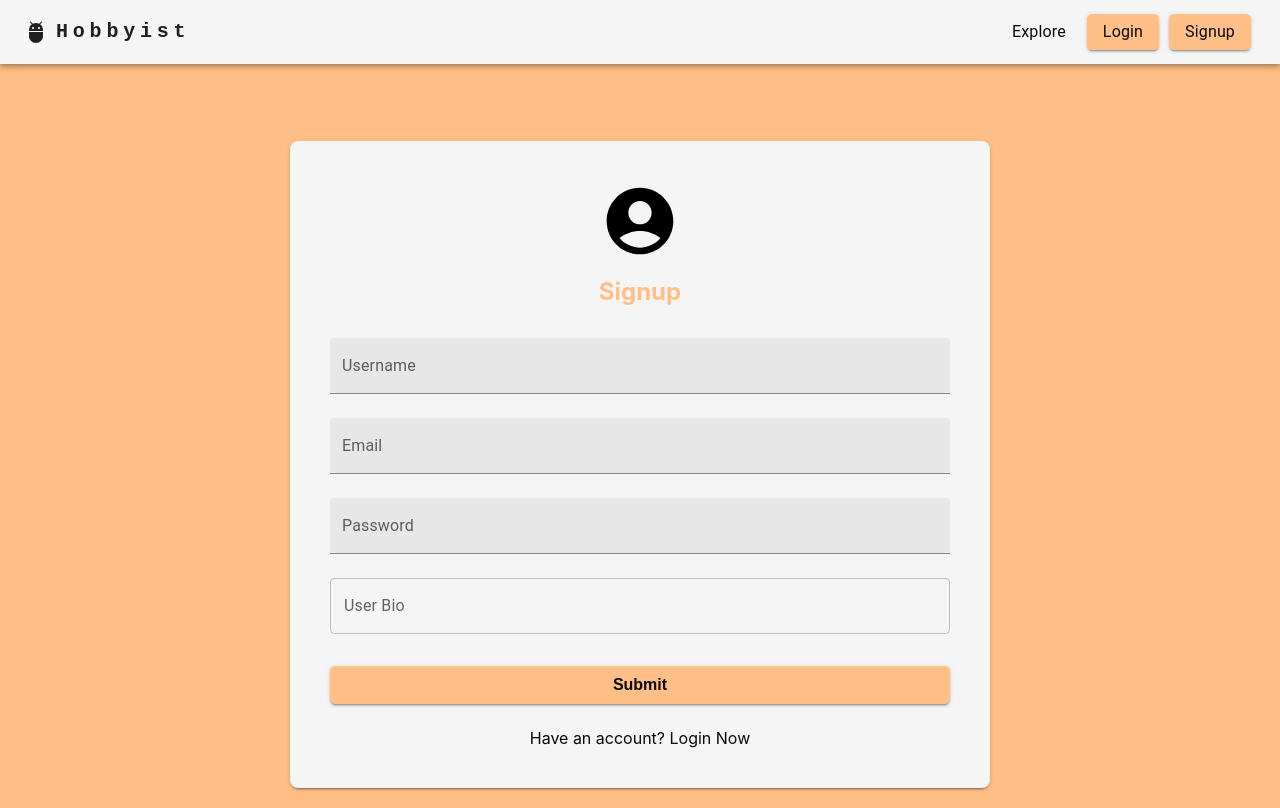
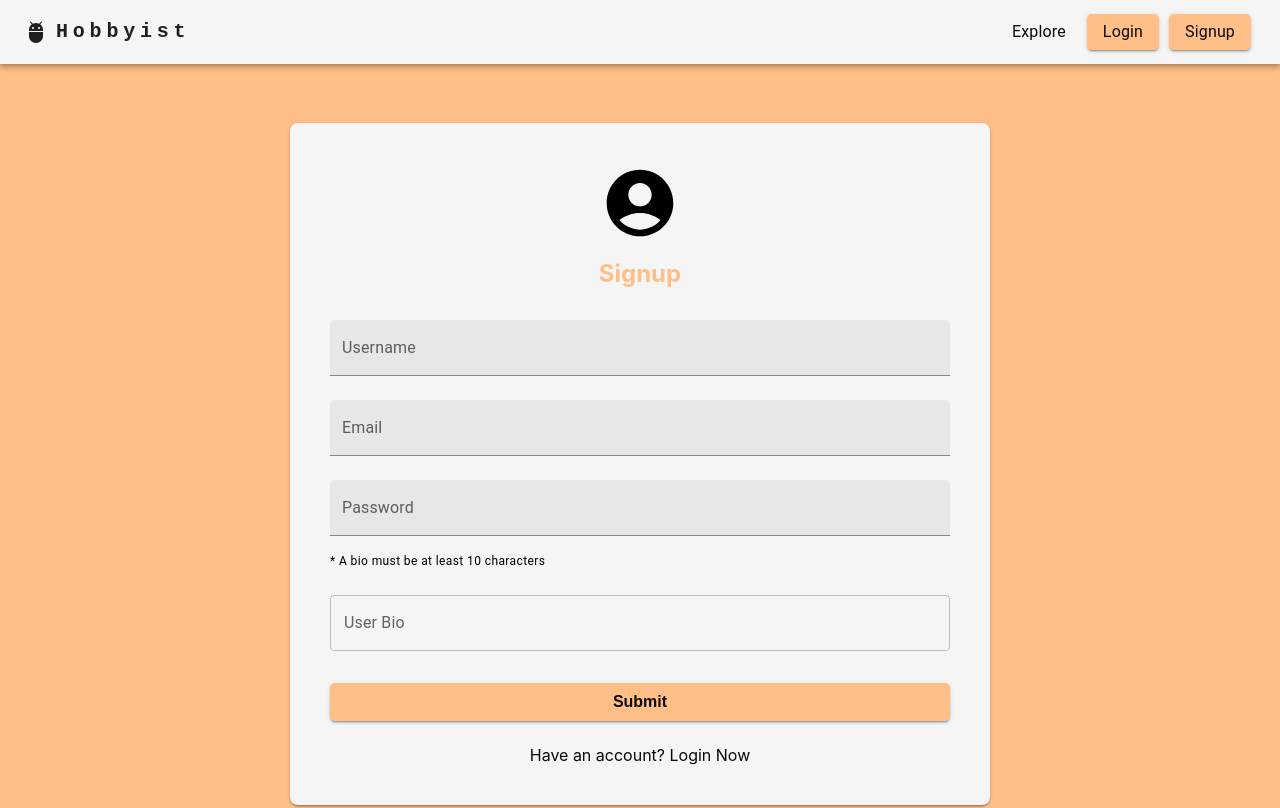
Before and after one commit to pllealfunes/hobbyist2, a React (Create React App) app in the folder client/: page /signup in a window 1280 px wide. Shown: the top 808 px of the page. Built offline with nearby package versions, Linux system fonts and the light colour scheme; no server answers.

Commit message:
added chracters messages and edited axiosPrivate

```diff
--- a/client/src/config/useAxiosPrivate.js
+++ b/client/src/config/useAxiosPrivate.js
@@ -1,6 +1,4 @@
 import axios from 'axios';
-
-const user = JSON.parse(localStorage.getItem('user'));
 
 const axiosPrivate = axios.create({
     baseURL: `${process.env.REACT_APP_URL}/api`
@@ -8,6 +6,7 @@ const axiosPrivate = axios.create({
 
 axiosPrivate.interceptors.request.use(
     config => {
+        const user = JSON.parse(localStorage.getItem('user'))
         if (user && user.token) { // Check if user and user.token are not null or undefined
             config.headers['Authorization'] = `Bearer ${user.token}`;
         }
--- a/client/src/pages/CreatePost.js
+++ b/client/src/pages/CreatePost.js
@@ -165,7 +165,7 @@ const CreatNewPost = () => {
                         </Select>
                     </FormControl>
 
-                    <Typography variant="caption">* Posts be at least 500 characters</Typography>
+                    <Typography variant="caption">* Posts must be at least 500 characters</Typography>
                     <TextField
                         className="post"
                         name="post"
--- a/client/src/pages/Explore.js
+++ b/client/src/pages/Explore.js
@@ -151,7 +151,7 @@ const ExplorePage = () => {
                 >
                     <div className='searchTitle'>
                         <Typography variant="h4" className="searchTitle">Explore</Typography>
-                        <Typography variant='subtitle1'>By Search,Category, or Both</Typography>
+                        <Typography variant='subtitle1'>By Search, Category, or Both</Typography>
                     </div>
 
                     <form className="searchForm" onSubmit={handleSubmit(searchForm)}>
--- a/client/src/pages/Signup.js
+++ b/client/src/pages/Signup.js
@@ -6,7 +6,7 @@ import { useForm } from "react-hook-form";
 /*** MATERIAL UI STYLING ***/
 import Box from '@mui/material/Box';
 import AccountCircleIcon from '@mui/icons-material/AccountCircle';
-import Button from '@mui/material/Button';
+import { Typography } from '@mui/material';
 import TextField from '@mui/material/TextField';
 import Grid from '@mui/material/Grid';
 import Alert from '@mui/material/Alert';
@@ -73,7 +73,7 @@ const Signup = () => {
                     {errors.username && <Alert severity="error"><AlertTitle>Error</AlertTitle><span>Username must be 5 characters long</span></Alert>}
                     {errors.email && <Alert severity="error"><AlertTitle>Error</AlertTitle><span>Please enter a valid email</span></Alert>}
                     {errors.password && <Alert severity="error"><AlertTitle>Error</AlertTitle><span>A password must contain at least 8 Characters, 1 Uppercase Character, 1 lowercase character, 1 Number, and 1 Special Character</span></Alert>}
-                    {errors.bio && <Alert severity="error"><AlertTitle>Error</AlertTitle><span>A short bio is required.</span></Alert>}
+                    {errors.bio && <Alert severity="error"><AlertTitle>Error</AlertTitle><span>A bio must be at least 10 characters</span></Alert>}
                 </Stack>
 
                 <form className="registerForm" onSubmit={handleSubmit(newUser)}>
@@ -131,11 +131,12 @@ const Signup = () => {
                         margin="normal"
                     />
 
+                    <Typography variant="caption" display="block" sx={{ my: 1 }}>* A bio must be at least 10 characters</Typography>
                     <TextField
                         className="bioContainer"
                         name="bio"
                         label="User Bio"
-                        placeholder="Write Bio"
+                        placeholder="User Bio"
                         fullWidth
                         multiline
                         margin="normal"
```
